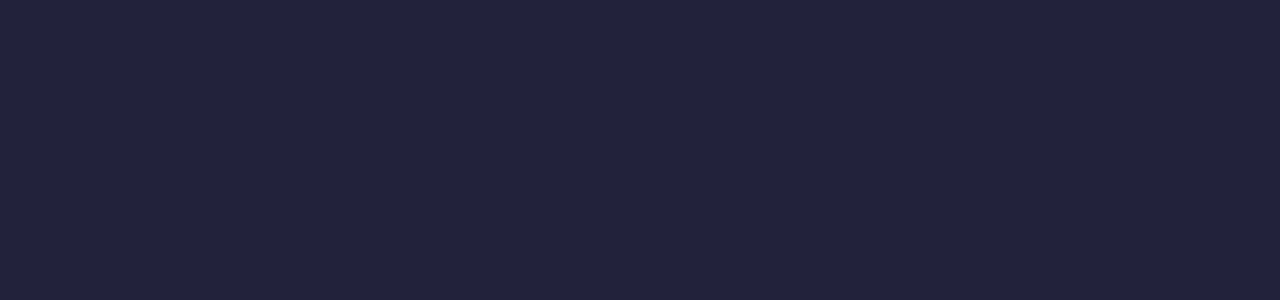
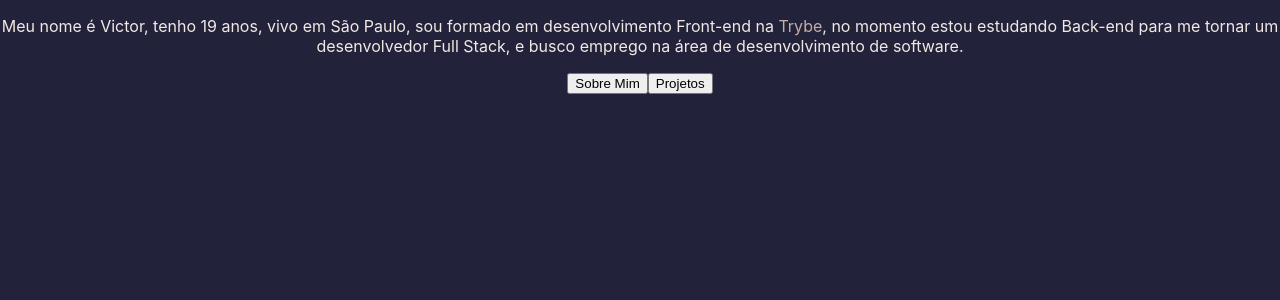
Before and after one commit to VictorDizne/portifolio, a React (Create React App) app: page /PT-BR in a window 1280 px wide. Shown: the top 300 px of the page. Built offline with nearby package versions, Linux system fonts and the light colour scheme.

Commit message:
Cria a página principal e a página sobre mim, mas ainda não conecta as duas

```diff
--- a/src/App.css
+++ b/src/App.css
@@ -2,6 +2,15 @@
   background-color: #22223B;
   color: #F2E9E4;
   text-align: center;
+}
+
+a {
+  text-decoration: none;
+  color: #C9ADA7
+}
+
+a:hover {
+  text-decoration: underline;
 }
 
 .flag {
--- a/src/App.js
+++ b/src/App.js
@@ -2,6 +2,7 @@
 import './App.css';
 import Context from './Context/Context';
 import InitalPage from './Pages/InitalPage';
+import MainBR from './Pages/MainBR';
 
 function App() {
   return (
@@ -9,6 +10,7 @@
       <BrowserRouter>
         <Switch>
           <Route exact path="/" component={ InitalPage } />
+          <Route exact path="/PT-BR" component={ MainBR }/>
         </Switch>
       </BrowserRouter>
     </Context>
--- /dev/null
+++ b/src/Pages/MainBR.js
@@ -0,0 +1,24 @@
+import React from 'react';
+import { useHistory } from 'react-router';
+
+const MainBR = () => {
+  const history = useHistory();
+  return (
+    <div>
+      <div>
+        <p>
+          Meu nome é Victor, tenho 19 anos, vivo em São Paulo, sou formado em desenvolvimento Front-end na <a href="https://www.betrybe.com/">Trybe</a>, no momento estou
+          estudando Back-end para me tornar um desenvolvedor Full Stack, e busco emprego na área de desenvolvimento de software.
+        </p>
+        <button>
+          Sobre Mim
+        </button>
+        <button>
+          Projetos
+        </button>
+      </div>
+    </div>
+  );
+};
+
+export default MainBR;
```
Also changed, not shown: src/Pages/AboutMe.js (added, +27 -0 lines).
